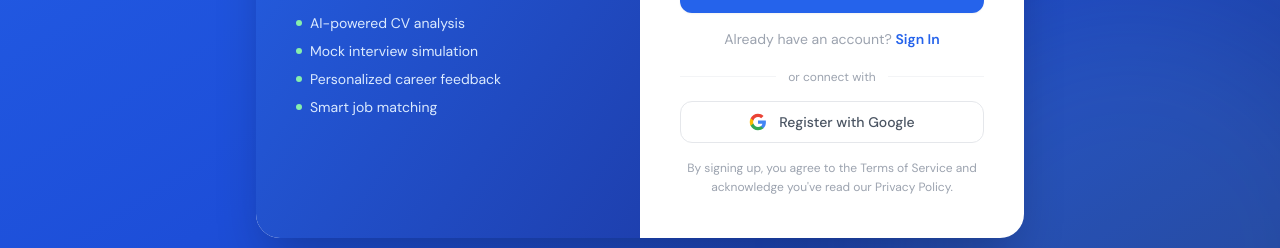
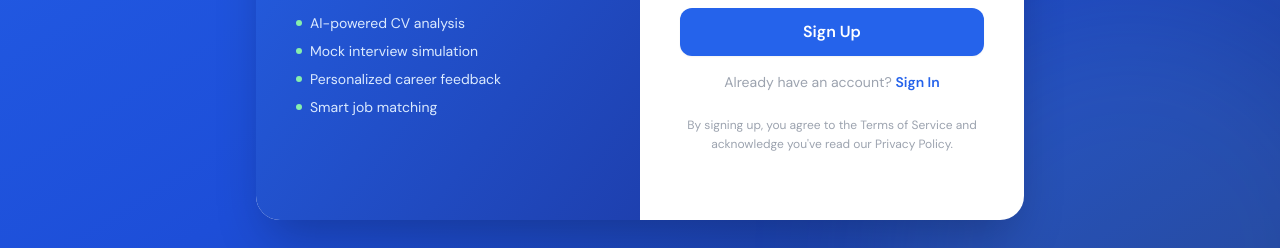
Before and after one commit to kevinnzzz/Evalify, a React (Vite) app in the folder frontend/: page /register in a window 1280 px wide. Shown: the part 440-688 px from the top of the page. Built offline with nearby package versions, Linux system fonts and the light colour scheme; no server answers.

Commit message:
Remove Google login button from register page

```diff
--- a/frontend/src/pages/auth/RegisterPage.jsx
+++ b/frontend/src/pages/auth/RegisterPage.jsx
@@ -164,23 +164,7 @@ export default function RegisterPage() {
             </Link>
           </p>
 
-          <div className="flex items-center gap-3 mt-5">
-            <div className="flex-1 h-px bg-gray-100 dark:bg-gray-700" />
-            <span className="text-xs text-gray-400">or connect with</span>
-            <div className="flex-1 h-px bg-gray-100 dark:bg-gray-700" />
-          </div>
-
-          <button className="mt-4 w-full flex items-center justify-center gap-3 border border-gray-200 dark:border-gray-700 rounded-xl py-2.5 text-sm font-medium text-gray-600 dark:text-gray-300 hover:bg-gray-50 dark:hover:bg-gray-800 transition-colors">
-            <svg viewBox="0 0 24 24" width="18" height="18">
-              <path fill="#4285F4" d="M22.56 12.25c0-.78-.07-1.53-.2-2.25H12v4.26h5.92c-.26 1.37-1.04 2.53-2.21 3.31v2.77h3.57c2.08-1.92 3.28-4.74 3.28-8.09z" />
-              <path fill="#34A853" d="M12 23c2.97 0 5.46-.98 7.28-2.66l-3.57-2.77c-.98.66-2.23 1.06-3.71 1.06-2.86 0-5.29-1.93-6.16-4.53H2.18v2.84C3.99 20.53 7.7 23 12 23z" />
-              <path fill="#FBBC05" d="M5.84 14.09c-.22-.66-.35-1.36-.35-2.09s.13-1.43.35-2.09V7.07H2.18C1.43 8.55 1 10.22 1 12s.43 3.45 1.18 4.93l2.85-2.22.81-.62z" />
-              <path fill="#EA4335" d="M12 5.38c1.62 0 3.06.56 4.21 1.64l3.15-3.15C17.45 2.09 14.97 1 12 1 7.7 1 3.99 3.47 2.18 7.07l3.66 2.84c.87-2.6 3.3-4.53 6.16-4.53z" />
-            </svg>
-            Register with Google
-          </button>
-
-          <p className="text-xs text-gray-400 mt-4 text-center leading-relaxed">
+          <p className="text-xs text-gray-400 mt-6 text-center leading-relaxed">
             By signing up, you agree to the Terms of Service and acknowledge you've read our Privacy Policy.
           </p>
         </div>
```
